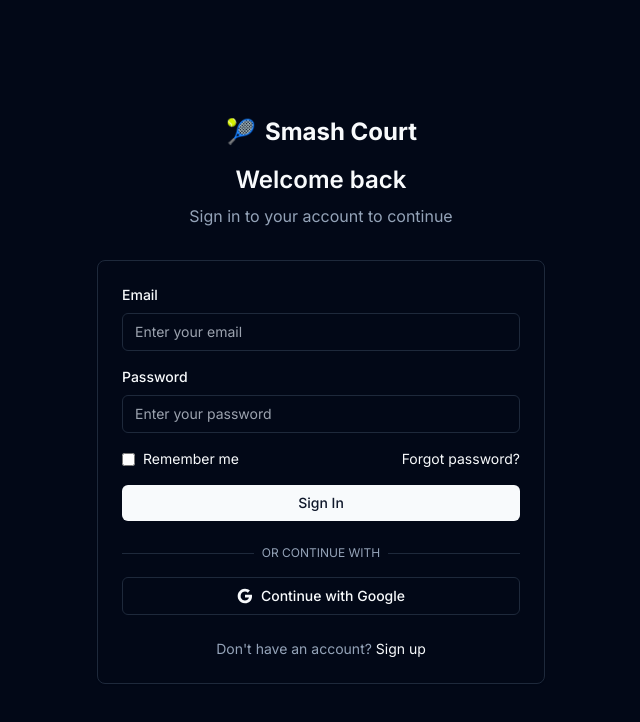
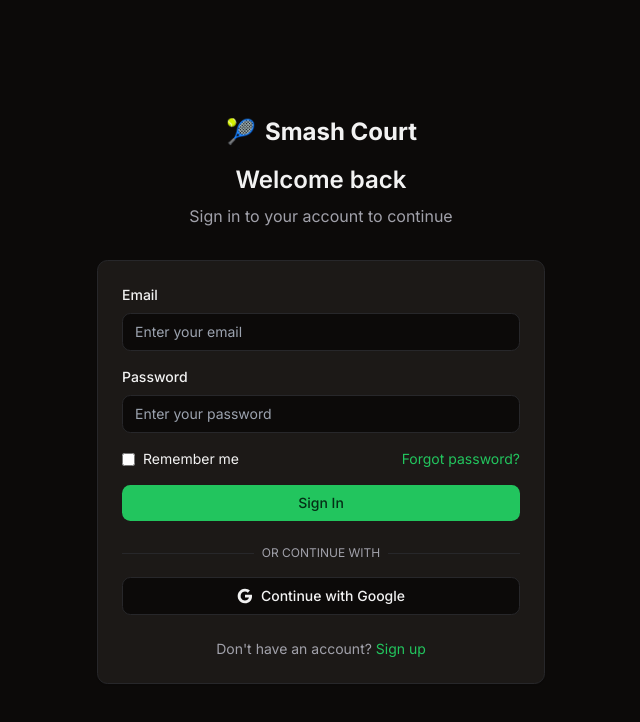
Before and after one commit to garimajain916/SmashCourtV2, a Next.js app: page /login in a window 1280 px wide. Shown: the top 722 px of the page, without its empty margins (319-959 px from the left). Built offline with nearby package versions, Linux system fonts and the light colour scheme.

Commit message:
feat(theme): apply new green HSL theme for light and dark mode

```diff
--- a/src/app/globals.css
+++ b/src/app/globals.css
@@ -5,48 +5,65 @@
 @layer base {
   :root {
     --background: 0 0% 100%;
-    --foreground: 222.2 84% 4.9%;
+    --foreground: 240 10% 3.9%;
     --card: 0 0% 100%;
-    --card-foreground: 222.2 84% 4.9%;
+    --card-foreground: 240 10% 3.9%;
     --popover: 0 0% 100%;
-    --popover-foreground: 222.2 84% 4.9%;
-    --primary: 222.2 47.4% 11.2%;
-    --primary-foreground: 210 40% 98%;
-    --secondary: 210 40% 96%;
-    --secondary-foreground: 222.2 84% 4.9%;
-    --muted: 210 40% 96%;
-    --muted-foreground: 215.4 16.3% 46.9%;
-    --accent: 210 40% 96%;
-    --accent-foreground: 222.2 84% 4.9%;
+    --popover-foreground: 240 10% 3.9%;
+    --primary: 142.1 76.2% 36.3%;
+    --primary-foreground: 355.7 100% 97.3%;
+    --secondary: 240 4.8% 95.9%;
+    --secondary-foreground: 240 5.9% 10%;
+    --muted: 240 4.8% 95.9%;
+    --muted-foreground: 240 3.8% 46.1%;
+    --accent: 240 4.8% 95.9%;
+    --accent-foreground: 240 5.9% 10%;
     --destructive: 0 84.2% 60.2%;
-    --destructive-foreground: 210 40% 98%;
-    --border: 214.3 31.8% 91.4%;
-    --input: 214.3 31.8% 91.4%;
-    --ring: 222.2 84% 4.9%;
-    --radius: 0.5rem;
+    --destructive-foreground: 0 0% 98%;
+    --border: 240 5.9% 90%;
+    --input: 240 5.9% 90%;
+    --ring: 142.1 76.2% 36.3%;
+    --radius: 0.65rem;
+    --chart-1: 12 76% 61%;
+    --chart-2: 173 58% 39%;
+    --chart-3: 197 37% 24%;
+    --chart-4: 43 74% 66%;
+    --chart-5: 27 87% 67%;
   }
 
   .dark {
-    --background: 222.2 84% 4.9%;
-    --foreground: 210 40% 98%;
-    --card: 222.2 84% 4.9%;
-    --card-foreground: 210 40% 98%;
-    --popover: 222.2 84% 4.9%;
-    --popover-foreground: 210 40% 98%;
-    --primary: 210 40% 98%;
-    --primary-foreground: 222.2 47.4% 11.2%;
-    --secondary: 217.2 32.6% 17.5%;
-    --secondary-foreground: 210 40% 98%;
-    --muted: 217.2 32.6% 17.5%;
-    --muted-foreground: 215 20.2% 65.1%;
-    --accent: 217.2 32.6% 17.5%;
-    --accent-foreground: 210 40% 98%;
+    --background: 20 14.3% 4.1%;
+    --foreground: 0 0% 95%;
+    --card: 24 9.8% 10%;
+    --card-foreground: 0 0% 95%;
+    --popover: 0 0% 9%;
+    --popover-foreground: 0 0% 95%;
+    --primary: 142.1 70.6% 45.3%;
+    --primary-foreground: 144.9 80.4% 10%;
+    --secondary: 240 3.7% 15.9%;
+    --secondary-foreground: 0 0% 98%;
+    --muted: 0 0% 15%;
+    --muted-foreground: 240 5% 64.9%;
+    --accent: 12 6.5% 15.1%;
+    --accent-foreground: 0 0% 98%;
     --destructive: 0 62.8% 30.6%;
-    --destructive-foreground: 210 40% 98%;
-    --border: 217.2 32.6% 17.5%;
-    --input: 217.2 32.6% 17.5%;
-    --ring: 212.7 26.8% 83.9%;
+    --destructive-foreground: 0 85.7% 97.3%;
+    --border: 240 3.7% 15.9%;
+    --input: 240 3.7% 15.9%;
+    --ring: 142.4 71.8% 29.2%;
+    --chart-1: 220 70% 50%;
+    --chart-2: 160 60% 45%;
+    --chart-3: 30 80% 55%;
+    --chart-4: 280 65% 60%;
+    --chart-5: 340 75% 55%;
   }
+}
+
+@theme inline {
+  --color-warning: var(--warning);
+  --color-warning-foreground: var(--warning-foreground);
+  --color-tennis-green: var(--tennis-green);
+  --color-tennis-green-foreground: var(--tennis-green-foreground);
 }
 
 @layer base {
```
